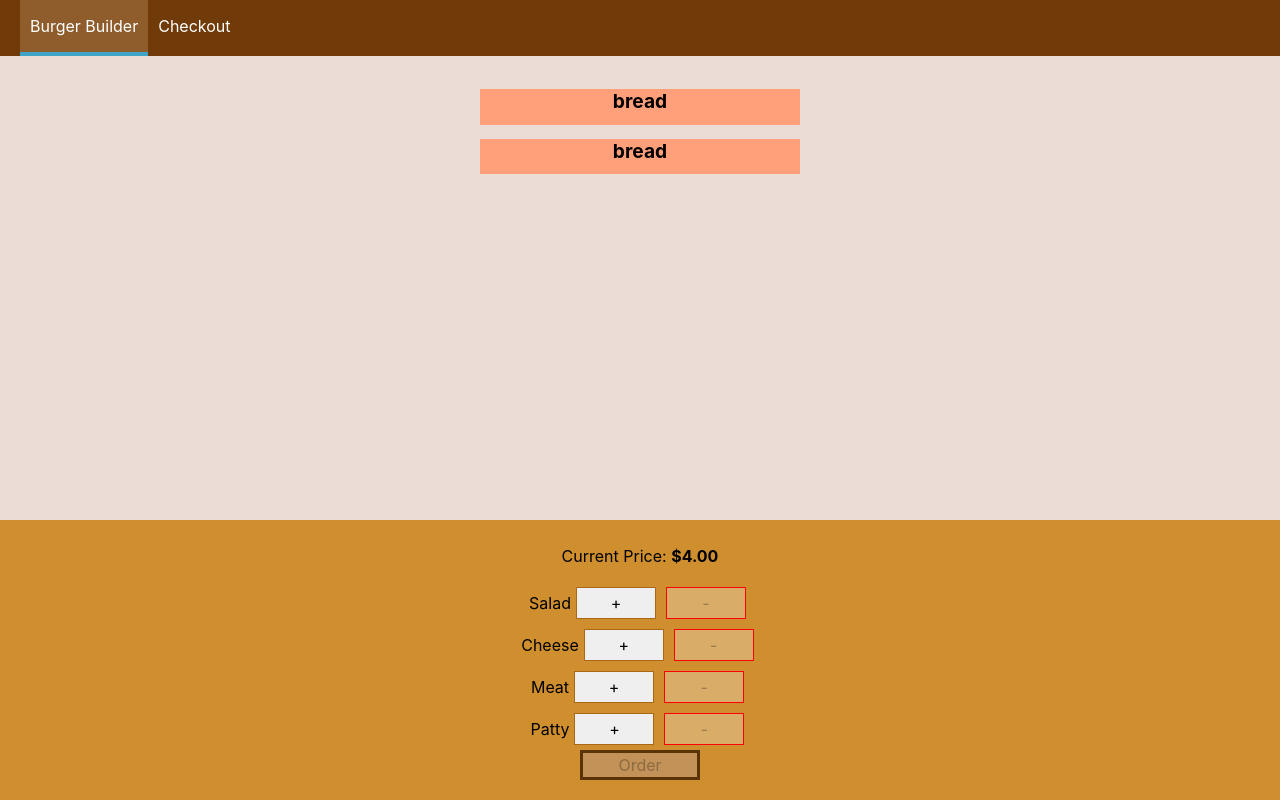
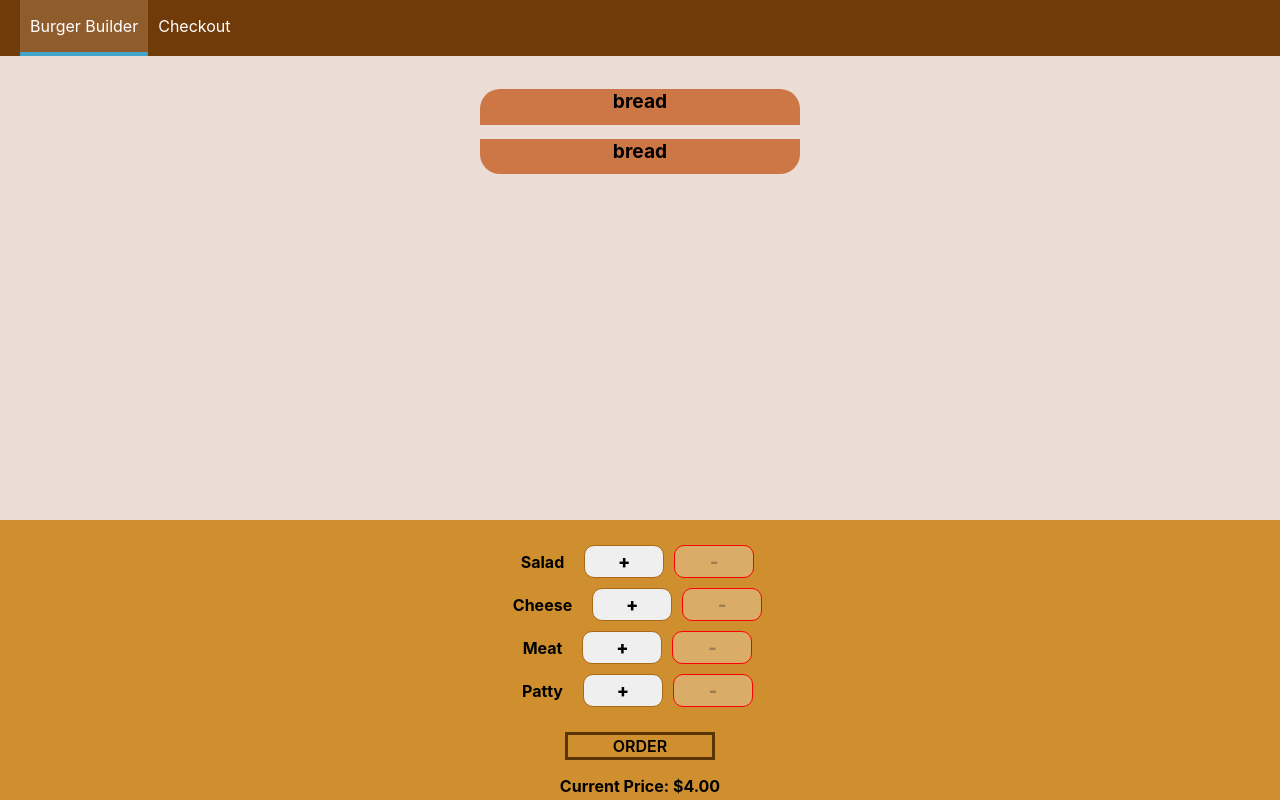
Before and after one commit to GulshanVarma/burger-mark1, a React (Create React App) app: page / in a window 1280 px wide. Built offline with nearby package versions, Linux system fonts and the light colour scheme.

Commit message:
ok, css+button done

```diff
--- a/src/component/Burger/Burger.js
+++ b/src/component/Burger/Burger.js
@@ -15,9 +15,9 @@ const burger =(props) =>{
     })
     return(
         <div className = {classes.Burger}>
-        <BurgerIngredients key='111' type='bread'/>
+        <BurgerIngredients key='111' type='bread-top'/>
             {BI}
-        <BurgerIngredients key='112' type='bread'/>
+        <BurgerIngredients key='112' type='bread-bottom'/>
         </div>
 
     )
--- a/src/component/Burger/BurgerControls/BurgerControl/BurgerControl.js
+++ b/src/component/Burger/BurgerControls/BurgerControl/BurgerControl.js
@@ -5,8 +5,8 @@ import classes from './BurgerControl.module.css'
 const BurgerControl = (props) =>{
     return(
         <div className = {classes.BuildControl}>
-            {props.label}
-            <button onClick={props.addingredients}> + </button>
+            <div style={{paddingRight:'15px'}}><strong>{props.label}</strong></div>
+            <button onClick={props.addingredients}>+</button>
             <button disabled={props.disablebutton} onClick={props.removeingredients}> - </button>
         </div>
     )
--- a/src/component/Burger/BurgerControls/BurgerControl/BurgerControl.module.css
+++ b/src/component/Burger/BurgerControls/BurgerControl/BurgerControl.module.css
@@ -14,7 +14,11 @@
     border: 1px solid #AA6817;
     cursor: pointer;
     outline: none;
+    font-weight: 800;
+    font-size: large;
+    border-radius: 10px;
 }
 .BuildControl button:disabled{
     border-color: red;
+    border-radius: 10px;
 }
--- a/src/component/Burger/BurgerControls/BurgerControls.js
+++ b/src/component/Burger/BurgerControls/BurgerControls.js
@@ -1,6 +1,7 @@
 import React from 'react'
 import BurgerControl from './BurgerControl/BurgerControl'
 import classes from './BurgerControls.module.css'
+import Button from '../../UI/Buttons/Button'
 
 
 //canPurchase is for order button
@@ -18,7 +19,6 @@ const BurgerControls = (props) =>{
     // label to display, type to change in ingredients
     return(
         <div className = {classes.BurgerControls}>
-         <p>Current Price: <strong>${props.price}</strong></p>
             {
                 labelState.map((el,i) => {
                     return <BurgerControl
@@ -31,12 +31,17 @@ const BurgerControls = (props) =>{
                     />
                 })
             }
+
+            <br/>
+
             <button
                 className={classes.button1}
                 disabled={!props.canpurchase}
                 onClick={props.purchaseState}>
-                Order</button>
+                ORDER</button>
+            <p><strong>Current Price: ${props.price}</strong></p>
         </div>
+
     )
 }
 
--- a/src/component/Burger/BurgerControls/BurgerControls.module.css
+++ b/src/component/Burger/BurgerControls/BurgerControls.module.css
@@ -6,7 +6,7 @@
     align-items: center;
     box-shadow: 0 2px 1px #ccc;
     margin: auto;
-    padding: 10px 0;
+    padding-top: 20px;
     padding-bottom: 15px;
     position: fixed;
     bottom: 0;
@@ -16,10 +16,16 @@
 .BurgerControls .button1{
     display: block;
     font: inherit;
-    background-color: rgb(194, 146, 88);
-    border: 3px solid rgb(90, 52, 5);
+    font-weight: 600;
+    background-color: white;
+    border: 1px solid rgb(90, 52, 5);
+    color: black;
     cursor: pointer;
     outline: none;
-    width: 120px;
+    width: 150px;
     height: 30px;
 }
+.button1:disabled{
+    background-color:#CF8F2E;
+    border: 3px solid rgb(90, 52, 5);
+}
--- a/src/component/Burger/BurgerIngredients/BurgerIngredients.js
+++ b/src/component/Burger/BurgerIngredients/BurgerIngredients.js
@@ -5,8 +5,10 @@ const burgerIngredients =(props) =>{
     const SwitchCase = () =>{
 
         switch (props.type) {
-            case 'bread':
-                return (<div className={classes.bread}>bread</div>);
+            case 'bread-top':
+                return (<div className={classes.breadTop}>bread</div>);
+            case 'bread-bottom':
+                return (<div className={classes.breadBottom}>bread</div>);
             case 'salad':
                 return (<div className={classes.salad}>salad</div>);
             case 'cheese':
--- a/src/component/Burger/BurgerIngredients/BurgerIngredients.module.css
+++ b/src/component/Burger/BurgerIngredients/BurgerIngredients.module.css
@@ -9,28 +9,42 @@
     background-color: green;
     width:80%;
     height: 100%;
+    border-radius: 20px;
 }
 .cheese{
     margin:auto;
     background-color: yellow;
     width:80%;
     height: 100%;
+    border-radius: 20px;
 }
 .meat{
     margin:auto;
     background-color: darkred;
     width:80%;
     height: 100%;
+    border-radius: 20px;
 }
 .patty{
     margin:auto;
-    background-color: darkgoldenrod;
+    background-color: rgb(85, 45, 8);
     width:80%;
     height: 100%;
+    border-radius: 20px;
 }
-.bread{
+.breadTop{
     margin:auto;
-    background-color: lightsalmon;
+    background-color: rgb(206, 119, 70);
     width:100%;
     height: 100%;
+    border-top-left-radius: 20px;
+    border-top-right-radius: 20px;
 }
+.breadBottom{
+    margin:auto;
+    background-color: rgb(206, 119, 70);
+    width:100%;
+    height: 100%;
+    border-bottom-left-radius: 20px;
+    border-bottom-right-radius: 20px;
+}
--- a/src/component/OrderSummary/OrderSummary.js
+++ b/src/component/OrderSummary/OrderSummary.js
@@ -15,8 +15,8 @@ const OrderSummary = (props) => {
                 </ul>
             <h4> total price = {props.totalprice} $</h4>
             <div className={classes.buttons}>
-                <Button method={props.continuepurchase} type="green">Continue</Button>
-                <Button method={props.cancelpurchase} type="red">Cancel</Button>
+                <Button method={props.continuepurchase} type="green" show={true}>Continue</Button>
+                <Button method={props.cancelpurchase} type="red" show={true}>Cancel</Button>
                 {/* <button onClick={props.continuepurchase}> continue </button>
                 <button onClick={props.cancelpurchase}> cancel </button>  */}
             </div>
--- a/src/component/UI/Buttons/Button.js
+++ b/src/component/UI/Buttons/Button.js
@@ -10,7 +10,7 @@ const Button = (props) =>{
     }
     else{t_class.push(classes.Green)}
     return(
-        <button className={t_class.join(' ')} onClick={props.method}>{props.children}</button>
+        props.show ? <button className={t_class.join(' ')} onClick={props.method}>{props.children}</button> : null
     )
 }
 
--- a/src/container/Checkout/Checkout.js
+++ b/src/container/Checkout/Checkout.js
@@ -3,6 +3,7 @@ import {Component} from 'react'
 import {connect} from 'react-redux'
 import Burger from '../../component/Burger/Burger'
 import classes from '../Checkout/Checkout.module.css'
+import Button from '../../component/UI/Buttons/Button'
 
 class Checkout extends Component{
     state = {
@@ -21,8 +22,8 @@ class Checkout extends Component{
 
                 <div style={{position: 'absolute', bottom: '0',marginBottom: '15%',left: '0',right: '0'}}>
                     <div className={classes.buttons}>
-                        <button> continue </button>
-                        <button> cancel </button>
+                        <Button type="green" show={true}>Continue</Button>
+                        <Button type="red" show={true}>Cancel</Button>
                     </div>
                 </div>
             </div>
```
Also changed, not shown: src/container/BurgerBuilder.js (line endings or trailing spaces).
